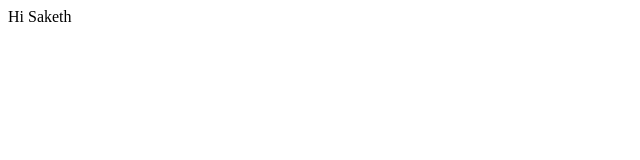
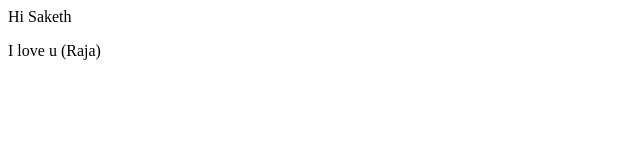
Before and after one commit to saketh1430/localrepo, a plain HTML site: page index.html in a window 1280 px wide. Shown: the full height of the page, 0-640 px from the left. Drawn offline with Linux system fonts and the light colour scheme.

Commit message:
added raja

```diff
--- a/index.html
+++ b/index.html
@@ -1 +1,2 @@
 <p>Hi Saketh</p>
+<p>I love u (Raja)</p>
```
